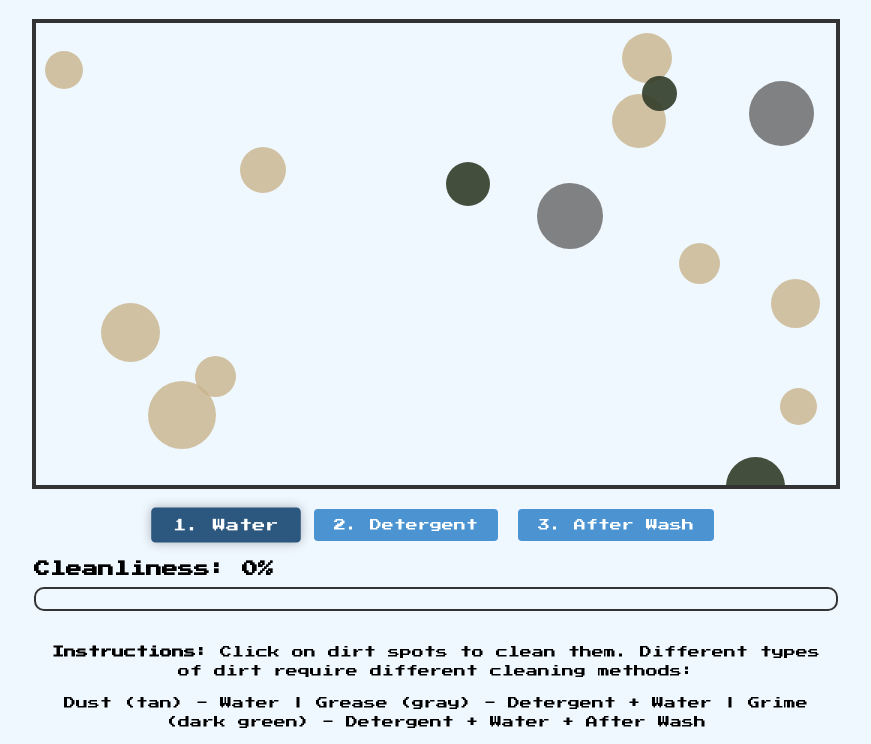
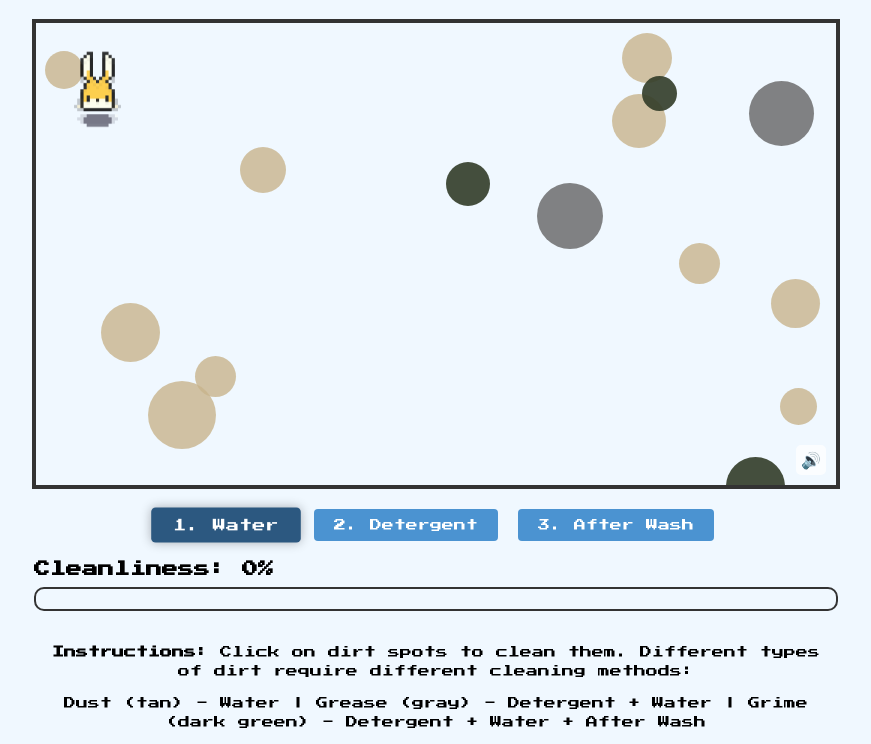
Before and after one commit to Abhi-s-HTML-Game-projects/Clean-Master-2D, a plain HTML site: page index.html in a window 1280 px wide. Shown: the part 56-800 px from the top of the page, without its empty margins (204-1075 px from the left). Drawn offline with Linux system fonts and the light colour scheme.

Commit message:
feat: version3

```diff
--- a/index.html
+++ b/index.html
@@ -128,11 +128,54 @@
             text-align: center;
             transition: opacity 0.5s;
         }
+
+        .music-controls {
+            position: absolute;
+            bottom: 10px;
+            right: 10px;
+            z-index: 50;
+            cursor: pointer;
+            background: rgba(255, 255, 255, 0.7);
+            padding: 5px;
+            border-radius: 5px;
+        }
+
+        .pet-container {
+            position: absolute;
+            top: 10px;
+            left: 10px;
+            width: 100px;
+            height: 100px;
+            z-index: 20;
+            pointer-events: none;
+        }
+
+        .pet-image {
+            width: 100%;
+            height: 100%;
+            position: absolute;
+            opacity: 0;
+            transition: opacity 0.2s;
+        }
+
+        .pet-image.active {
+            opacity: 1;
+        }
     </style>
 </head>
 <body>
     <h1>CleanMaster 2D</h1>
-    <div class="game-container" id="gameContainer"></div>
+    <div class="game-container" id="gameContainer">
+        <!-- Pet Container for Animation -->
+        <div class="pet-container" id="petContainer">
+            <!-- Pet images will be added here by JavaScript -->
+        </div>
+
+        <!-- Music Controls -->
+        <div class="music-controls" id="musicControls">
+            🔊
+        </div>
+    </div>
     <div class="tools">
         <button class="tool" id="waterTool">1. Water</button>
         <button class="tool" id="detergentTool">2. Detergent</button>
@@ -149,6 +192,11 @@
         <p>Dust (tan) - Water | Grease (gray) - Detergent + Water | Grime (dark green) - Detergent + Water + After Wash</p>
     </div>
 
+    <!-- Background Music -->
+    <audio id="backgroundMusic" loop>
+        <source src="music.mp3" type="audio/mpeg">
+    </audio>
+
     <script>
         document.addEventListener('DOMContentLoaded', function() {
             // Game elements
@@ -158,12 +206,72 @@
             const afterwashTool = document.getElementById('afterwashTool');
             const scoreElement = document.getElementById('score');
             const progressBar = document.getElementById('progressBar');
+            const backgroundMusic = document.getElementById('backgroundMusic');
+            const musicControls = document.getElementById('musicControls');
+            const petContainer = document.getElementById('petContainer');
 
             // Game state
             let score = 0;
             let totalDirt = 0;
             let currentTool = 'water';
             let treatmentSteps = {};
+            let isMusicPlaying = false;
+            let currentPetFrame = 0;
+            let petFrames = 4; // Number of animation frames
+
+            // Set music volume to 30%
+            backgroundMusic.volume = 0.3;
+
+            // Music toggle
+            musicControls.addEventListener('click', function() {
+                if (isMusicPlaying) {
+                    backgroundMusic.pause();
+                    musicControls.textContent = '🔈';
+                    isMusicPlaying = false;
+                } else {
+                    backgroundMusic.play();
+                    musicControls.textContent = '🔊';
+                    isMusicPlaying = true;
+                }
+            });
+
+            // Start music on first user interaction (to comply with browser autoplay policies)
+            document.addEventListener('click', function startAudio() {
+                backgroundMusic.play().then(() => {
+                    isMusicPlaying = true;
+                }).catch(e => {
+                    console.log("Audio autoplay prevented due to browser policy");
+                });
+                document.removeEventListener('click', startAudio);
+            }, { once: true });
+
+            // Create pet animation frames
+            function createPetAnimation() {
+                // Create 4 frames for the cat animation
+                for (let i = 0; i < petFrames; i++) {
+                    const frame = document.createElement('img');
+                    frame.src = `cat${i+1}.png`; // Assuming you have cat1.png, cat2.png, etc.
+                    frame.className = 'pet-image';
+                    frame.alt = 'Cute cat';
+
+                    if (i === 0) {
+                        frame.classList.add('active');
+                    }
+
+                    petContainer.appendChild(frame);
+                }
+            }
+
+            // Animate pet
+            function animatePet() {
+                const frames = document.querySelectorAll('.pet-image');
+                frames[currentPetFrame].classList.remove('active');
+
+                currentPetFrame = (currentPetFrame + 1) % petFrames;
+                frames[currentPetFrame].classList.add('active');
+
+                setTimeout(animatePet, 200); // Change frame every 200ms
+            }
 
             // Set active tool
             function setActiveTool(tool) {
@@ -381,6 +489,8 @@
             // Initialize game
             setActiveTool('water');
             generateDirt(15);
+            createPetAnimation();
+            animatePet();
         });
     </script>
 </body>
```
Also changed, not shown: cat1.png (added), cat2.png (added), cat3.png (added), cat4.png (added), cat5.png (added), cat6.png (added), cat7.png (added), 1 other file.
